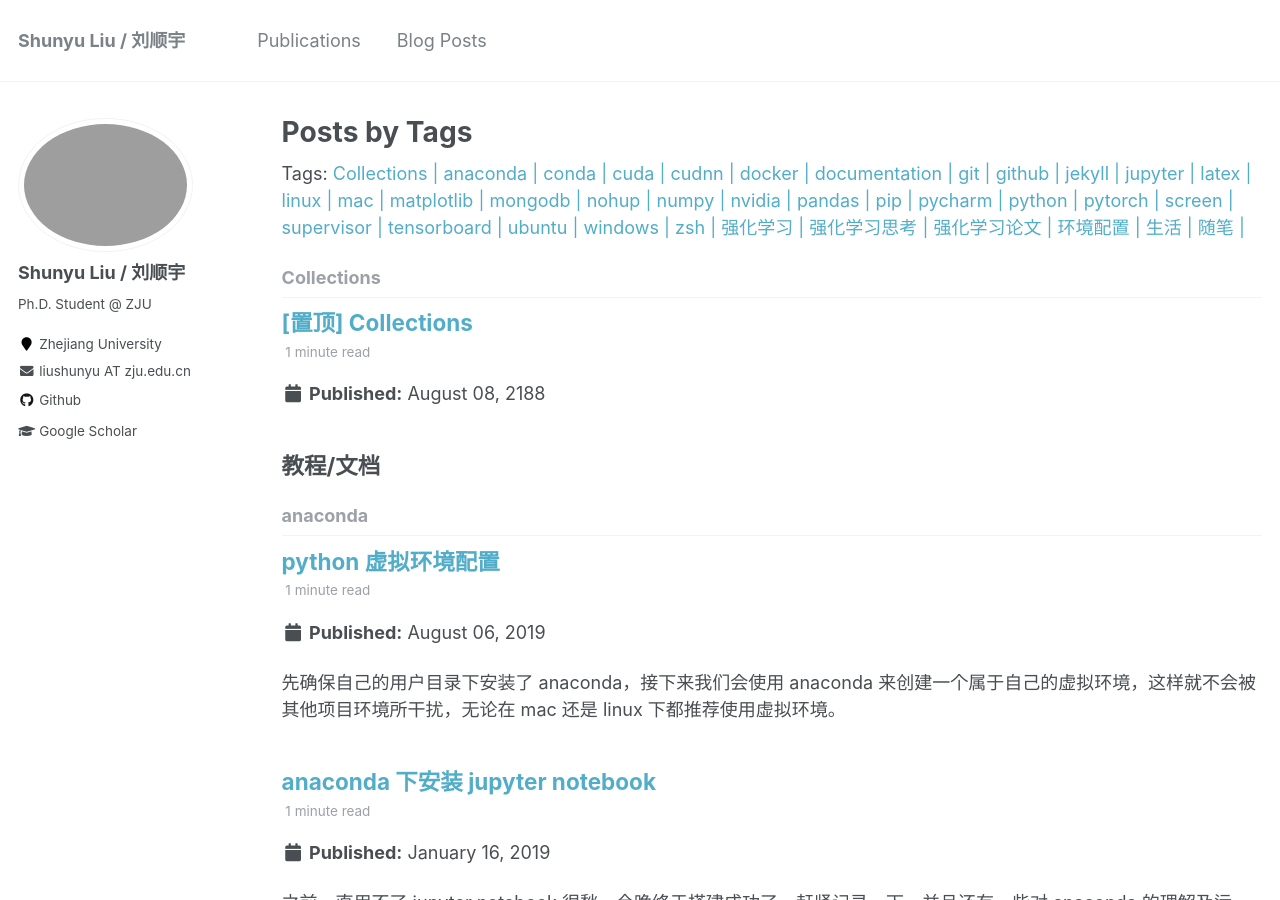
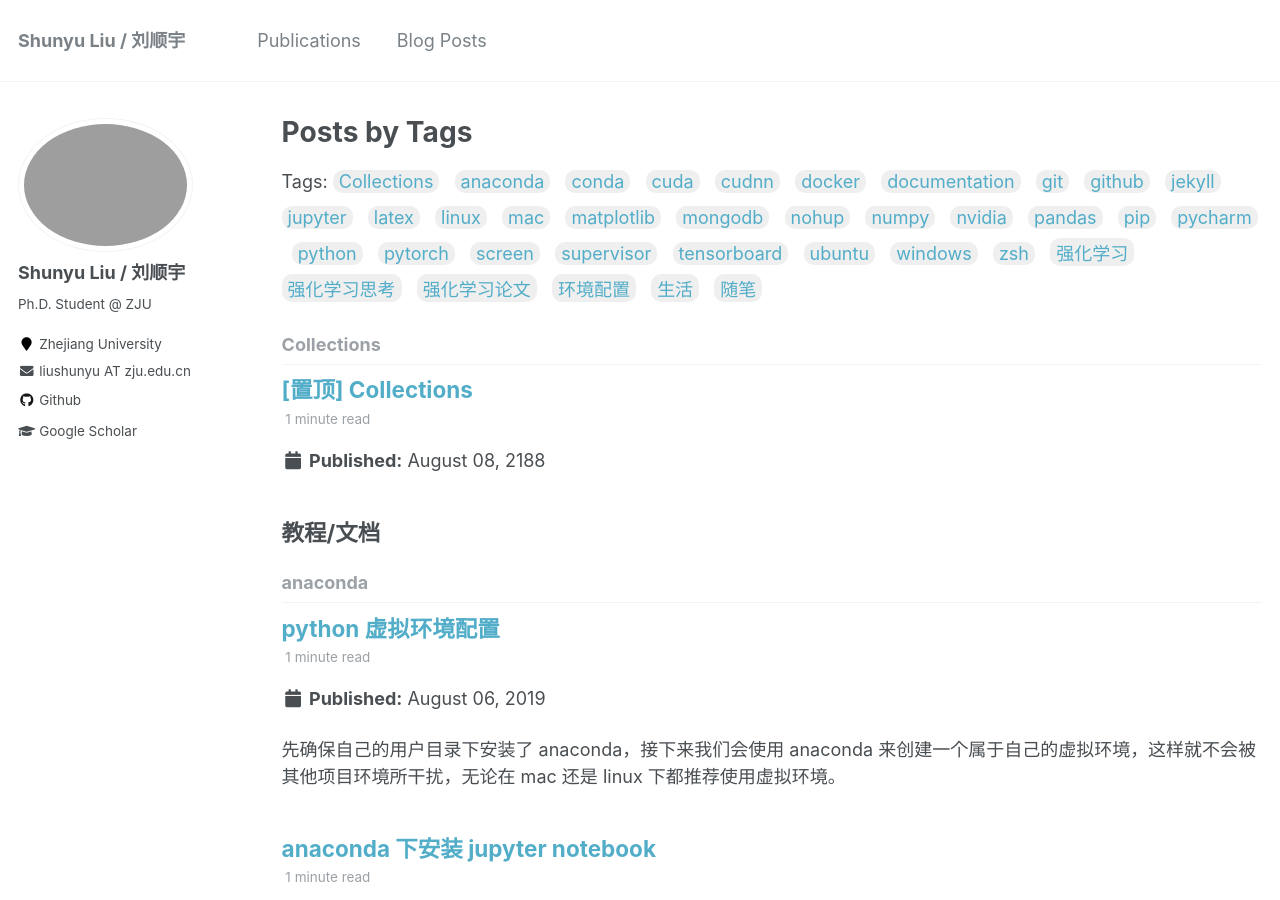
Before and after one commit to liushunyu/liushunyu.github.io, a Jekyll site: the page built from _pages/tag-archive.html, in a window 1280 px wide and 900 px high. Built offline with Jekyll 4.4.1, drawn with Linux system fonts in a browser that asks for light colours.

Commit message:
Update tag-archive.html

```diff
--- a/_pages/tag-archive.html
+++ b/_pages/tag-archive.html
@@ -7,12 +7,12 @@
 
 {% include base_path %}
 {% include group-by-array collection=site.posts field="tags" %}
-Tags:
+<p style="line-height: 200%;">Tags:
 {% for tag in group_names %}
   {% assign posts = group_items[forloop.index0] %}
-  <a href="https://liushunyu.github.io/tags/#{{ tag }}" target="_blank"> {{ tag }} | </a>
+  <font style="line-height:2;"><button style="border-radius: 10px; border: none; background-color: #EFEFEF;"><a href="https://liushunyu.github.io/tags/#{{ tag }}" target="_blank" style="text-decoration: none"> {{ tag }}</a></button></font> &nbsp;
 {% endfor %}
-
+</p>
 {% for tag in group_names %}
   {% assign posts = group_items[forloop.index0] %}
   <h2 id="{{ tag | slugify }}" class="archive__subtitle">{{ tag }}</h2>
```
